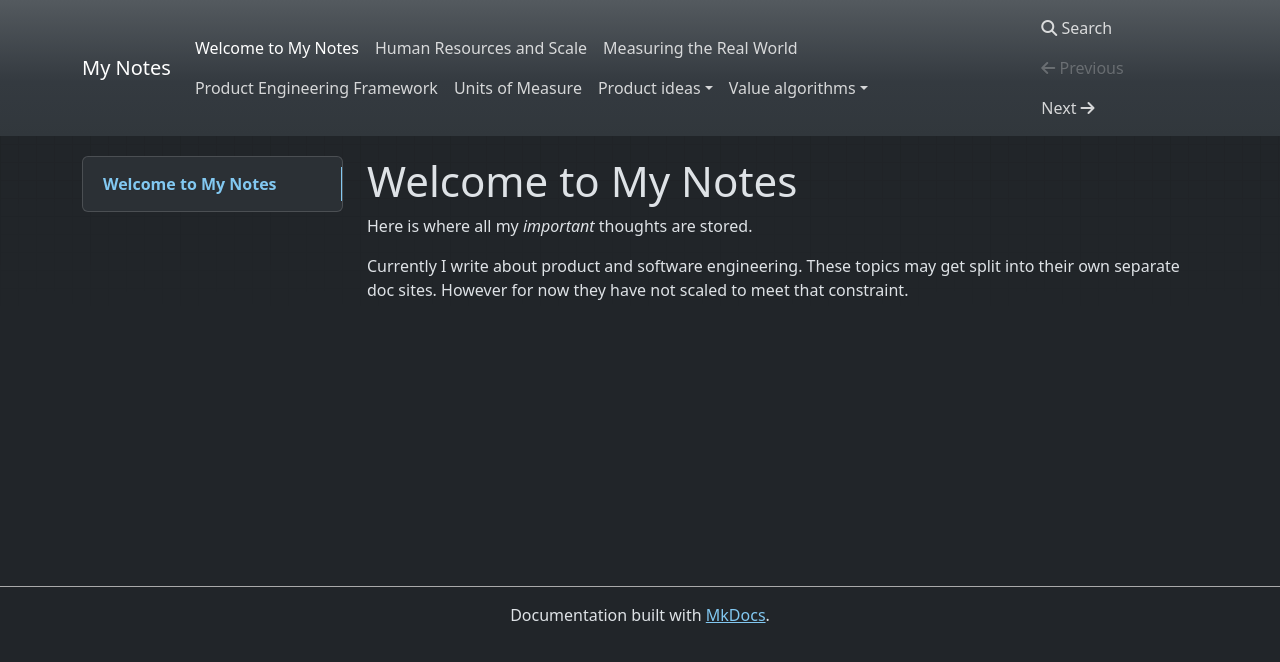
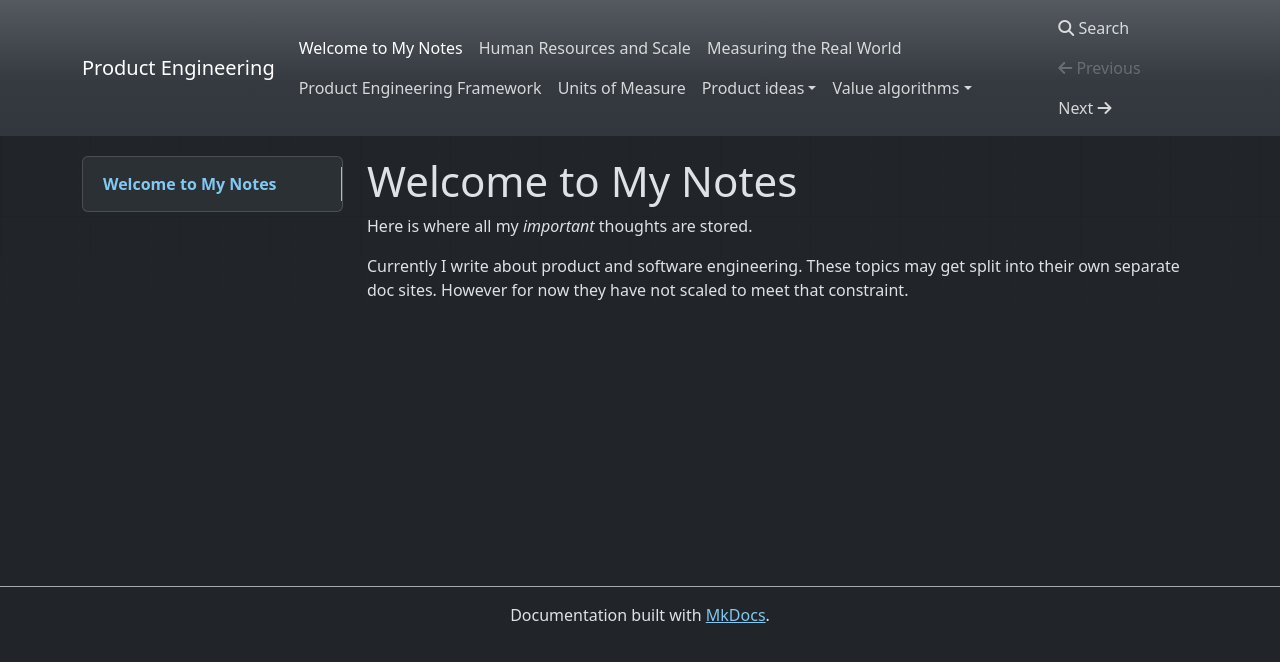
Before and after one commit to hhaidrr/notes, an MkDocs documentation site: the page built from product-engineering/index.md, in a window 1280 px wide. Shown: the top 662 px of the page. Built offline with MkDocs 1.6.1, drawn with Linux system fonts in a browser that asks for light colours; nearby versions of some CDN libraries.

Commit message:
title edit

```diff
--- a/mkdocs.yml
+++ b/mkdocs.yml
@@ -1,4 +1,4 @@
-site_name: My Notes
+site_name: Product Engineering
 theme:
   name: mkdocs
   color_mode: dark
```
